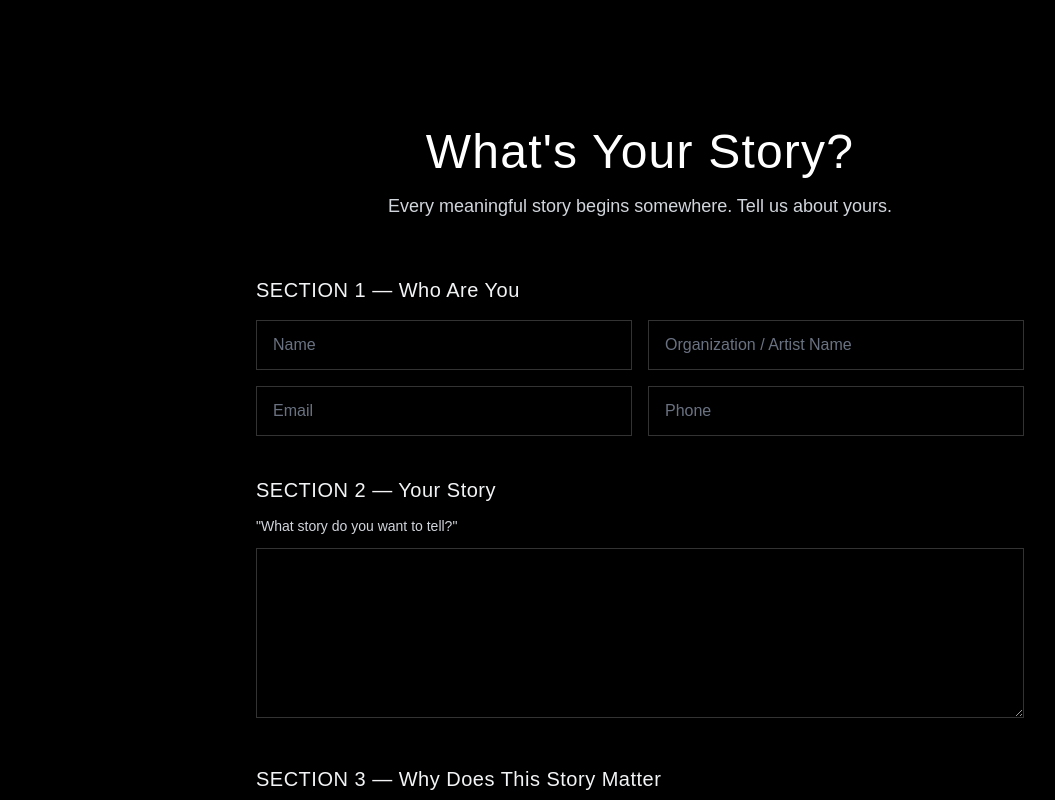
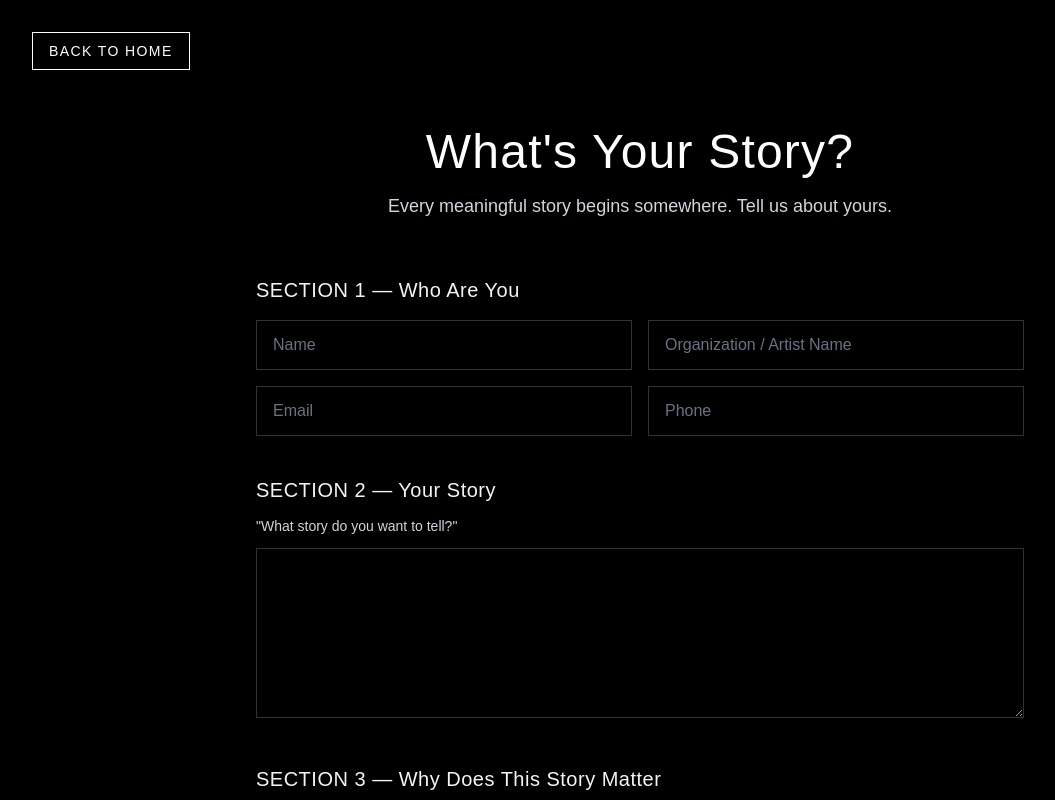
Before and after one commit to martinez-frank/joel-zamar-site, a Next.js app: page /story in a window 1280 px wide. Shown: the top 800 px of the page, without its empty margins (0-1055 px from the left). Built offline with nearby package versions, Linux system fonts and the light colour scheme.

Commit message:
Fix story page navigation and homepage layout

```diff
--- a/app/page.tsx
+++ b/app/page.tsx
@@ -1,11 +1,5 @@
 import Hero from "../components/Hero";
-import StorySection from "../components/StorySection";
 
 export default function Home() {
-  return (
-    <>
-      <Hero />
-      <StorySection />
-    </>
-  );
+  return <Hero />;
 }
--- a/app/story/page.tsx
+++ b/app/story/page.tsx
@@ -1,6 +1,14 @@
+import Link from "next/link";
+
 export default function StoryPage() {
   return (
-    <main className="min-h-screen bg-black px-6 py-24 text-white md:py-32">
+    <main className="relative min-h-screen bg-black px-6 py-24 text-white md:py-32">
+      <Link
+        href="/"
+        className="absolute top-8 left-8 border border-white px-4 py-2 text-sm tracking-widest hover:bg-white hover:text-black transition"
+      >
+        BACK TO HOME
+      </Link>
       <div className="mx-auto max-w-3xl">
         <div className="text-center">
           <h1 className="text-4xl font-light tracking-wide md:text-5xl">What&apos;s Your Story?</h1>
```
